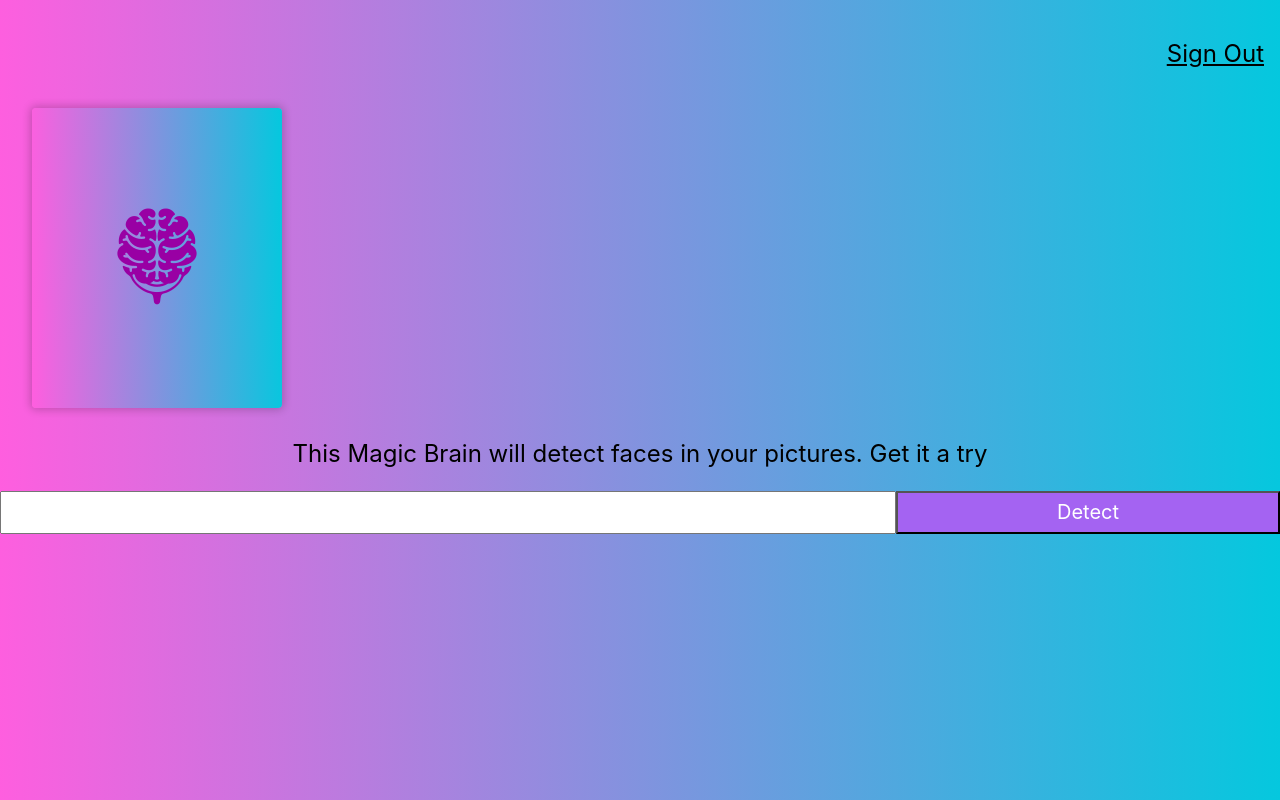
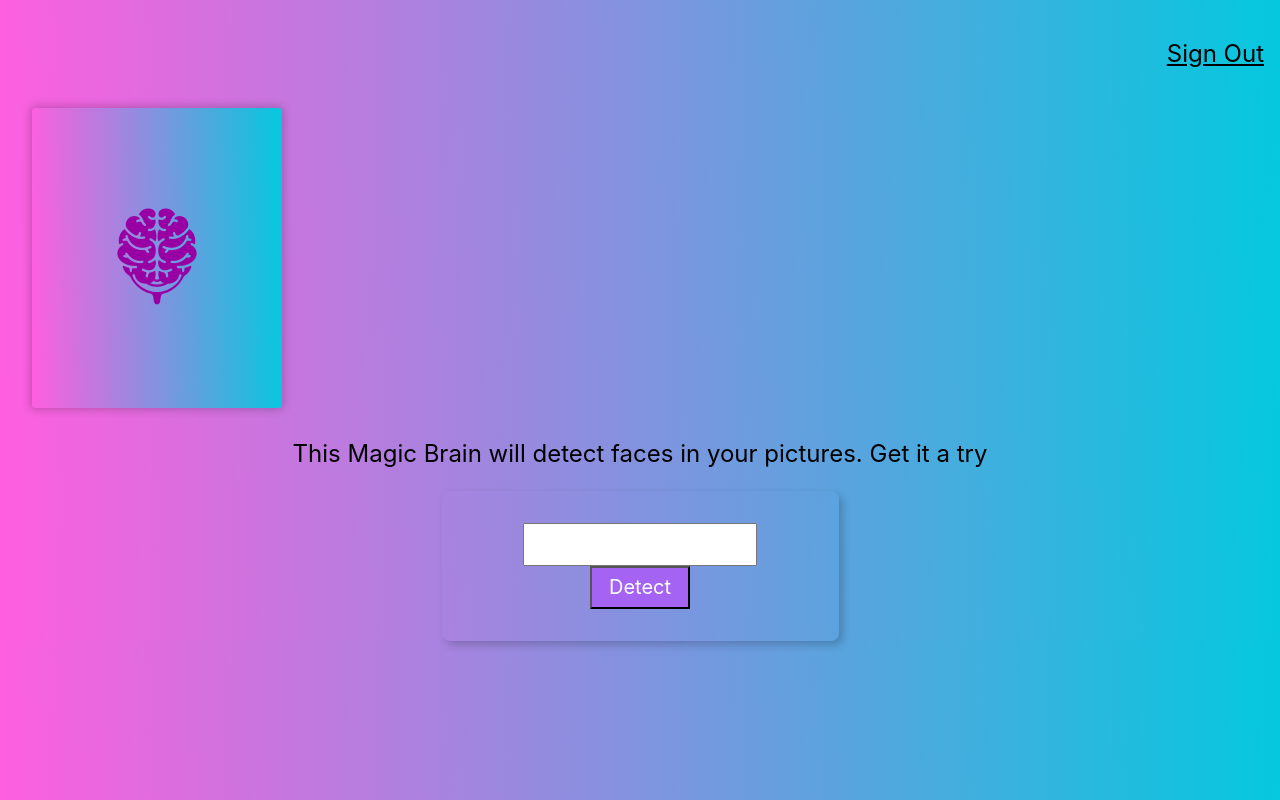
Before and after one commit to Andrej044/face-detect-app, a React (Create React App) app: page / in a window 1280 px wide. Built offline with nearby package versions, Linux system fonts and the light colour scheme.

Commit message:
add wrapper for input and button, add styles for it

```diff
--- a/src/components/imageLinkForm/ImageLinkForm.js
+++ b/src/components/imageLinkForm/ImageLinkForm.js
@@ -8,8 +8,10 @@ const ImageLinkForm = () => {
         {`This Magic Brain will detect faces in your pictures. Get it a try`}
       </p>
       <div className="center">
-        <input className="f4 pa2 w-70 center" type="text"/>
-        <button className="w-30 grow f4 link ph3 pv2 dib white bg-light-purple">Detect</button>
+        <div className="pa4 br3 shadow-5">
+          <input className="f4 pa2 w-70 center" type="text"/>
+          <button className="w-30 grow f4 link ph3 pv2 dib white bg-light-purple">Detect</button>
+        </div>
       </div>
     </div>
   )
```
